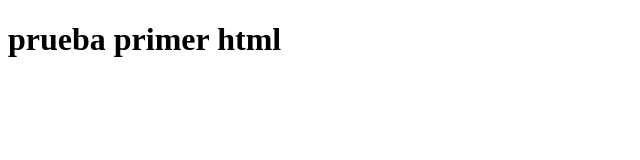
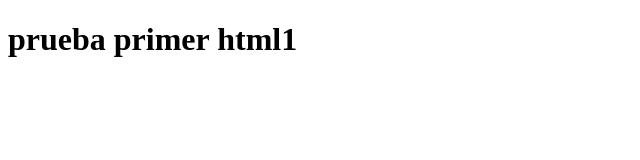
Before and after one commit to Logi420/proyecto, a plain HTML site: page index.html in a window 1280 px wide. Shown: the full height of the page, 0-640 px from the left. Drawn offline with Linux system fonts and the light colour scheme.

Commit message:
Enviado correccion

```diff
--- a/index.html
+++ b/index.html
@@ -7,6 +7,6 @@
     <title>Document</title>
 </head>
 <body>
-    <h1>prueba primer html</h1>
+    <h1>prueba primer html1</h1>
 </body>
 </html>
```
